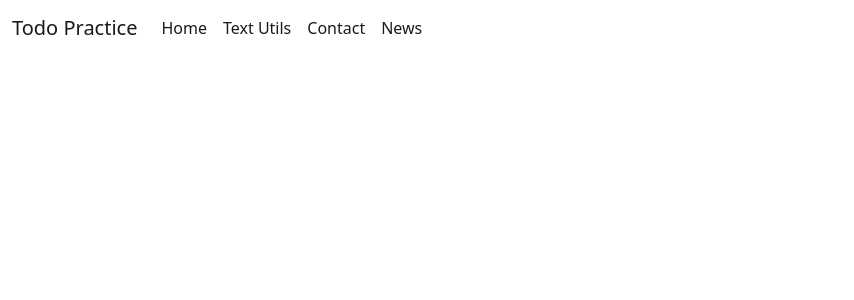
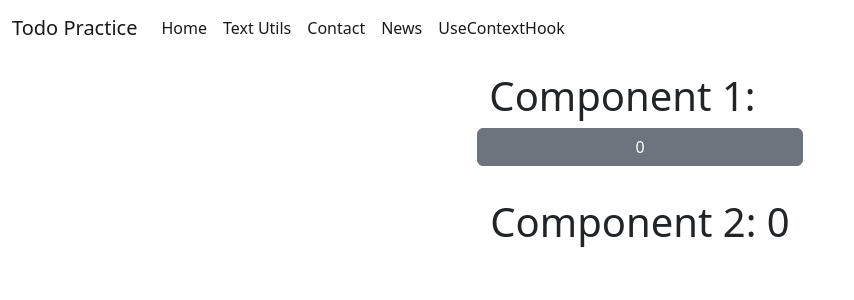
Before and after one commit to dupinder/react-practice, a React (Vite) app: page /use-context-hook in a window 1280 px wide. Shown: the top 300 px of the page, without its empty margins (0-854 px from the left). Built offline with nearby package versions, Linux system fonts and the light colour scheme.

Commit message:
minor: add new useContextHook and refac nesw component

```diff
--- a/src/App.jsx
+++ b/src/App.jsx
@@ -6,6 +6,8 @@ import Navbar from './components/Navbar';
 import TodoApp from './components/TodoApp';
 import TextUtil from './components/TextUtil';
 import News from './components/refac-to-fun-based-components/News';
+import UseContextHook from './components/hooks/useContextHook';
+import UseContextHookState from './components/hooks/UseContextHookState';
 
 import {
   createBrowserRouter,
@@ -19,7 +21,7 @@ export default function App() {
 
   const navBar = {
     appName: "Todo Practice",
-    navItems: [{  "name": "Home",  "url": "/home"}, {  "name": "Text Utils",  "url": "/text-utils"}, {  "name": "Contact",  "url": "/contact"}, {"name": "News", "url": "/news"}]
+    navItems: [{  "name": "Home",  "url": "/home"}, {  "name": "Text Utils",  "url": "/text-utils"}, {  "name": "Contact",  "url": "/contact"}, {"name": "News", "url": "/news"}, {"name": "UseContextHook", "url" : "/use-context-hook"}]
   }
 
   return (
@@ -32,6 +34,7 @@ export default function App() {
           <Route path="/contact" element={<h1>Contact</h1>}/>
           <Route path="/home" element={<h1>Home</h1>}/>
           <Route path="/news" element={<News></News>}/>
+          <Route path="/use-context-hook" element={<UseContextHook />}/>
       </Routes>
 
     </>
--- /dev/null
+++ b/src/components/context/HookTestContext.jsx
@@ -0,0 +1,4 @@
+import React, {createContext} from 'react';
+
+const hookTestContext  = createContext();
+export default hookTestContext;
--- /dev/null
+++ b/src/components/hooks/UseContextHook.jsx
@@ -0,0 +1,44 @@
+import React, { useState, useContext } from "react";
+import hookTestContext from "../context/HookTestContext";
+import UseContextHookState from "./UseContextHookState";
+
+export default function UseContextHook(props) {
+    return(
+        <UseContextHookState>
+            <Component1></Component1>
+            <Component2></Component2>
+        </UseContextHookState>
+
+
+
+    )
+
+
+    function Component1(props) {
+        const context = useContext(hookTestContext);
+        function incrementCount() {
+            context.setCount(context.count+1);
+            console.log(context.count);
+        }
+
+        return (
+            <div className="container">
+                <div className="row py-3" style={{"display":"flex", "justifyItems": "center"}}>
+                    <h1>Component 1: </h1><button className="btn btn-secondary" onClick={incrementCount}>{context.count}</button>
+                </div>
+            </div>
+        )
+    }
+
+    function Component2(props) {
+        const context = useContext(hookTestContext);
+        return (
+            <div className="container">
+                <div className="row py-3" style={{"display":"flex", "justifyItems": "center"}}>
+                    <h1>Component 2: {context.count} </h1>
+                </div>
+            </div>
+        )
+    }
+
+}
--- /dev/null
+++ b/src/components/hooks/UseContextHookState.jsx
@@ -0,0 +1,18 @@
+import {useState} from "react";
+import HookTestContext from "../context/HookTestContext";
+
+const UseContextHookState = (props) => {
+    const [count, setCount] = useState(0);
+
+    const val = {
+        "count" : count,
+        "setCount" : setCount
+    }
+    return (
+        <HookTestContext.Provider value={val}>
+            {props.children}
+        </HookTestContext.Provider>
+    )
+}
+
+export default UseContextHookState;
--- a/src/components/refac-to-fun-based-components/News.jsx
+++ b/src/components/refac-to-fun-based-components/News.jsx
@@ -203,34 +203,23 @@ export default function News(props) {
     const [nextPage, setNextPage] = useState(1);
 
 
+
     async function fetchNews(pageNumber) {
-        console.log("fetch function called")
+        console.log("fetch function called with page number "+ pageNumber)
         pageNumber = pageNumber ? '&page='+pageNumber : "";
-        return await fetch("https://newsdata.io/api/1/news?apikey=pub_2870333d5705cd958da96218b080b8f77940d&language=en"+pageNumber);
-    }
-
-    async function moveToNextPage() {
-
-        if(nextPage == 1)
-        return;
-
-        const result  = await fetchNews(nextPage);
+        const result  = await fetch("https://newsdata.io/api/1/news?apikey=pub_2870333d5705cd958da96218b080b8f77940d&language=en"+pageNumber);
         const data = await result.json()
         setArticles(data.results);
         setNextPage(data.nextPage);
     }
 
+    async function moveToNextPage() {
+        if(nextPage == 1) return;
+        await fetchNews(nextPage);
+    }
+
     useEffect(() => {
-        // fetch news and set in article
-        fetchNews()
-        .then((result) => {
-            return result.json()
-        }).then((data) => {
-            setArticles(data.results);
-            setNextPage(data.nextPage);
-        });
-
-
+        fetchNews();
     }, [])
 
 
@@ -274,6 +263,7 @@ export default function News(props) {
             <div className="container">
                 <div className="row">
                 <div className="col-12">
+
                     <button className="btn btn-primary" onClick={moveToNextPage}>Next</button>
                 </div>
                 </div>
```
